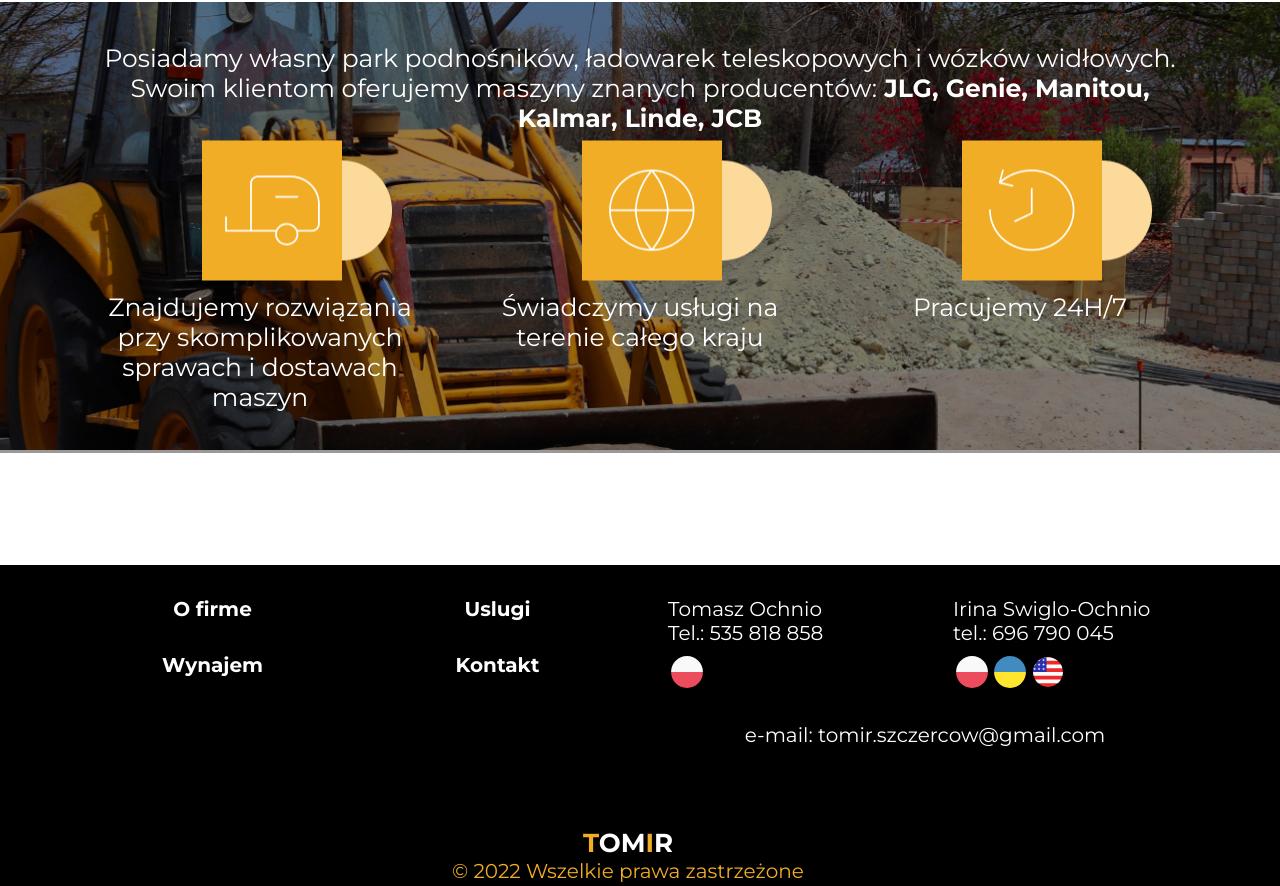
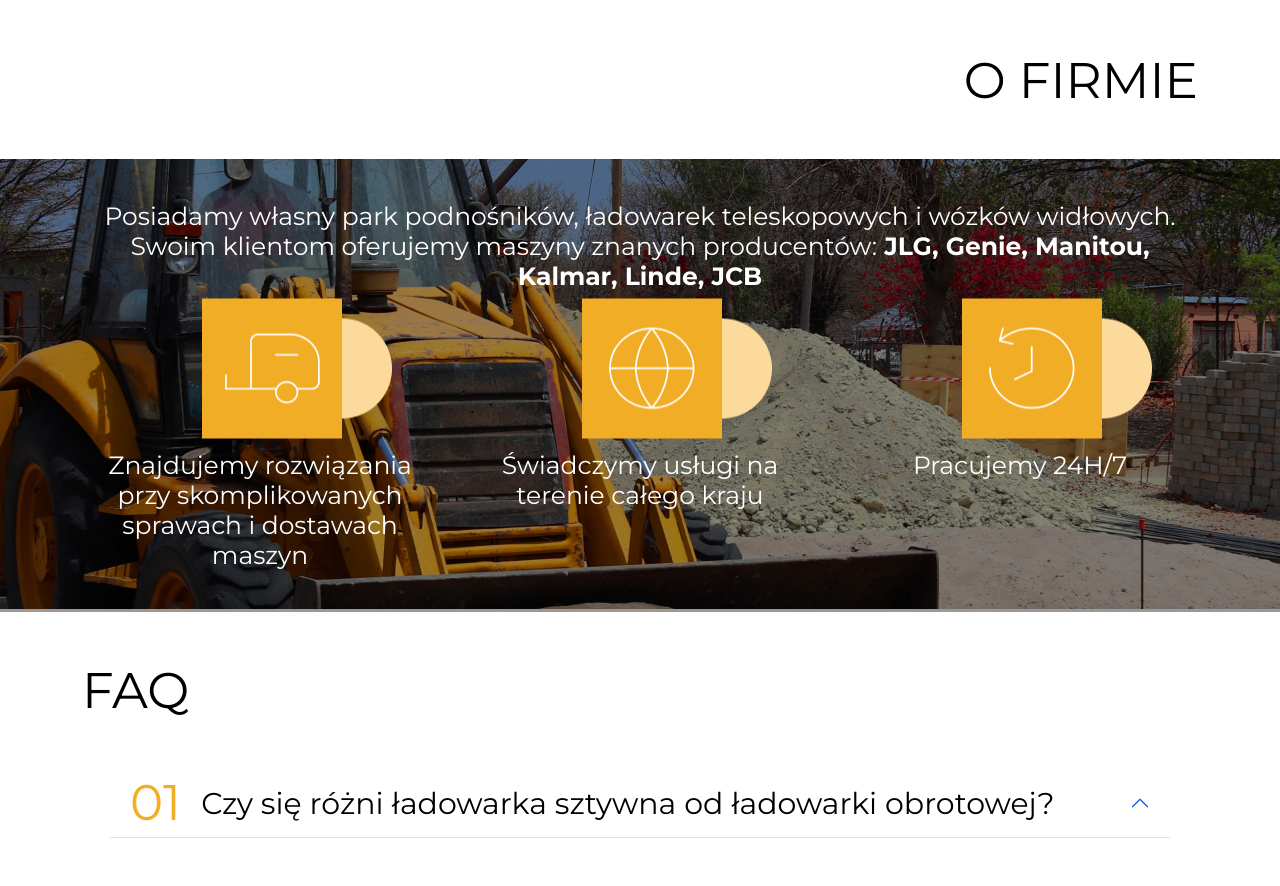
Before and after one commit to Nikita-Perkovskiy/Tomir-react-version, a React (Create React App) app in the folder Tomir-react-app/: page / in a window 1280 px wide. Shown: the part 1911-2797 px from the top of the page. Built offline with nearby package versions, Linux system fonts and the light colour scheme.

Commit message:
add question block accordion

```diff
--- a/Tomir-react-app/src/components/AboutFirmBanner/AboutFirmBanner.jsx
+++ b/Tomir-react-app/src/components/AboutFirmBanner/AboutFirmBanner.jsx
@@ -4,15 +4,20 @@ import aboutFirmel1 from "./images/about-firm-element-1.png";
 import aboutFirmel2 from "./images/about-firm-element-2.png";
 import aboutFirmel3 from "./images/about-firm-element-3.png";
 import "./index.scss";
+import SectionTitle from "../LayoutElements/SectionTitle/SectionTitle";
 
 const AboutFirmBanner = () => {
   return (
     <>
       <section>
+        <SectionTitle
+          sectionTitleContent={"O FIRMIE"}
+          sectionTitlePosition={"right"}
+        />
         <div className="aboutFirm__wrapper">
           <Image
             src={aboutFirmFon}
-            style={{ height: "448px", width: "100%", objectFit: "cover" }}
+            style={{ height: "450px", width: "100%", objectFit: "cover" }}
             alt="about firm fon picture"
             fluid
           />
--- /dev/null
+++ b/Tomir-react-app/src/components/QuestionAccordion/AccordionItem/AccordionItem.jsx
@@ -0,0 +1,41 @@
+import { Accordion, Container } from "react-bootstrap";
+import "./index.scss";
+import PropTypes from "prop-types";
+
+const AccordionItem = ({
+  accordionEventKey,
+  accordionItemQuestionNumber,
+  accordionItemQuestion,
+  accordionItemText,
+}) => {
+  return (
+    <>
+      <Accordion.Item eventKey={`${accordionEventKey}`}>
+        <Container>
+          <Accordion.Header className="m-3">
+            <p className="questionBlock__numeration">
+              {accordionItemQuestionNumber}
+            </p>
+            <p className="questionBlock__title">{accordionItemQuestion}</p>
+          </Accordion.Header>
+        </Container>
+        <Container>
+          <Accordion.Body>
+            <Container>
+              <p className="questionBlock__content m-3">{accordionItemText}</p>
+            </Container>
+          </Accordion.Body>
+        </Container>
+      </Accordion.Item>
+    </>
+  );
+};
+
+AccordionItem.propTypes = {
+  accordionEventKey: PropTypes.string.isRequired,
+  accordionItemQuestionNumber: PropTypes.string.isRequired,
+  accordionItemQuestion: PropTypes.string.isRequired,
+  accordionItemText: PropTypes.string.isRequired,
+};
+
+export default AccordionItem;
--- /dev/null
+++ b/Tomir-react-app/src/components/QuestionAccordion/AccordionItem/index.scss
@@ -0,0 +1,23 @@
+@import "/src/styles/vars.scss";
+@import "/src/styles/mixin.scss";
+
+.questionBlock__title {
+  @include baize-text-content;
+  font-size: 30px;
+  line-height: 37px;
+  text-align: left;
+}
+
+.questionBlock__numeration {
+  @include baize-text-content;
+  font-size: 50px;
+  font-weight: 400;
+  color: $base-gold;
+  padding-right: 20px;
+}
+
+.questionBlock__content {
+  @include baize-text-content;
+  padding: 2%;
+  border: 2px solid $base-gold;
+}
--- /dev/null
+++ b/Tomir-react-app/src/components/QuestionAccordion/QuestionAccordion.jsx
@@ -0,0 +1,58 @@
+import SectionTitle from "../LayoutElements/SectionTitle/SectionTitle";
+import AccordionItem from "./AccordionItem/AccordionItem";
+import "./index.scss";
+import { Container, Accordion } from "react-bootstrap";
+
+const QuestionAccordion = () => {
+  return (
+    <>
+      <section>
+        <SectionTitle
+          sectionTitleContent={"FAQ"}
+          sectionTitlePosition={"left"}
+        />
+        <Container className="mt-5">
+          <Accordion
+            defaultActiveKey="0"
+            className="questionBlock__accordion"
+            flush
+          >
+            <AccordionItem
+              accordionEventKey="0"
+              accordionItemQuestionNumber="01"
+              accordionItemQuestion="Czy się różni ładowarka sztywna od ładowarki obrotowej?"
+              accordionItemText="ładowarka sztywna (czołowa) cechuje się dużym udźwigiem. Kabina operatora jest nieruchoma, a wysięg znajduje się po prawej stronie. Przykładem może służyć ładowarka teleskopowa JCB 540-170. ładowarka obrotowa posiada głowicę obrotową, która umożliwia obrót kabiny o 360 stopni. Przykładem może służyć ładowarka teleskopowa Manitou MRT 2150."
+            />
+            <AccordionItem
+              accordionEventKey="1"
+              accordionItemQuestionNumber="02"
+              accordionItemQuestion="Ile kosztuje wynajem podnośnika czy ładowarki?"
+              accordionItemText=" Koszt wynajmu jest uzależniony od wyboru odpowiedniego urządzenia oraz okresu wynajmu. Przy wynajmie długoterminowym cena jest niższa niż przy wynajmie krótkoterminowym."
+            />
+            <AccordionItem
+              accordionEventKey="2"
+              accordionItemQuestionNumber="03"
+              accordionItemQuestion="Co oznacza 'nalepka UDT' koloru zielonego; umieszczona na podnośniku lub  ładowarce?"
+              accordionItemText="Taka nalepka umieszczona na urządzeniu oznacza, że urządzenie znajduje się pod dozorem technicznym UDT. Każde urządzenie do prac na wysokości musi być zarejestrowane w Urzędzie Dozoru Technicznego oraz raz w roku przejść przegląd. Wraz taką nalepką otrzymuje się dokument (pozytywna decyzja administracyjna), który z mocy prawa umożliwia eksploatację."
+            />
+            <AccordionItem
+              accordionEventKey="3"
+              accordionItemQuestionNumber="04"
+              accordionItemQuestion="Na co trzeba zwrócić uwagę przy wyborze wynajmu podnośnika nożycowego?"
+              accordionItemText="Przede wszystkim trzeba odpowiedzieć sobie na pytania: gdzie będą wykonywane prace: wewnątrz pomieszczenia czy na zewnątrz; na jakie wysokości, czyli na ile metrów potrzebujemy się unieść do góry; każdy podnośnik ma swoje maksymalne obciążenie, więc na platforme nie może pracować kilka osób naraz."
+            />
+            <AccordionItem
+              accordionEventKey="4"
+              accordionItemQuestionNumber="05"
+              accordionItemQuestion="Czy uprawnienia UDT z zakresu obsługi oraz konserwacji urządzeń technicznych wydawane są bezterminowo?"
+              accordionItemText=" Niestety, zgodnie z ustawą z 9 listopada 2018r. o zmianie ustawy o dozorze technicznym zaświadczenia kwalifikacyjne wydane przez UDT przed 1 czerwca 2019 zachowują ważność do 01. 01. 2024. Uprawnienia ważne 5 lat.
+Uprawnienia trzeba odnawiać. W tym celu trzeba było złożyć stosowny wniosek minimum 3 miesiące przed wygaśnięciem uprawnień i udokumentować, że w ostatnich 5 latach co najmniej przez 3 lata dana osoba wykonywała prace na stanowisku operatora maszyn. Nie złożenie wniosku w tym terminie spowoduje konieczność ponownego zdawania egzaminu."
+            />
+          </Accordion>
+        </Container>
+      </section>
+    </>
+  );
+};
+
+export default QuestionAccordion;
--- /dev/null
+++ b/Tomir-react-app/src/components/QuestionAccordion/index.scss
@@ -0,0 +1,16 @@
+@import "/src/styles/vars.scss";
+@import "/src/styles/mixin.scss";
+
+.questionBlock__accordion .accordion-button:not(.collapsed) {
+  background-color: $base-white;
+  color: $base-black;
+  border-color: $base-white;
+}
+
+.questionBlock__accordion .accordion-button:not(.collapsed)::before {
+  content: "";
+}
+
+.questionBlock__accordion .accordion-button:not(.collapsed)::after {
+  content: "";
+}
--- a/Tomir-react-app/src/pages/main_page/MainPage.jsx
+++ b/Tomir-react-app/src/pages/main_page/MainPage.jsx
@@ -2,9 +2,9 @@ import React from "react";
 import FonSlider from "../../components/FonSlider/FonSlider";
 import Header from "../../components/Header/Header";
 import Footer from "../../components/Footer/Footer";
-import SectionTitle from "../../components/LayoutElements/SectionTitle/SectionTitle";
 import BaizeInformation from "../../components/BaizeInformation/BaizeInformation";
 import AboutFirmBanner from "../../components/AboutFirmBanner/AboutFirmBanner";
+import QuestionAccordion from "../../components/QuestionAccordion/QuestionAccordion";
 
 const MainPage = () => {
   return (
@@ -13,6 +13,7 @@ const MainPage = () => {
       <FonSlider />
       <BaizeInformation />
       <AboutFirmBanner />
+      <QuestionAccordion />
       <Footer />
     </>
   );
```
